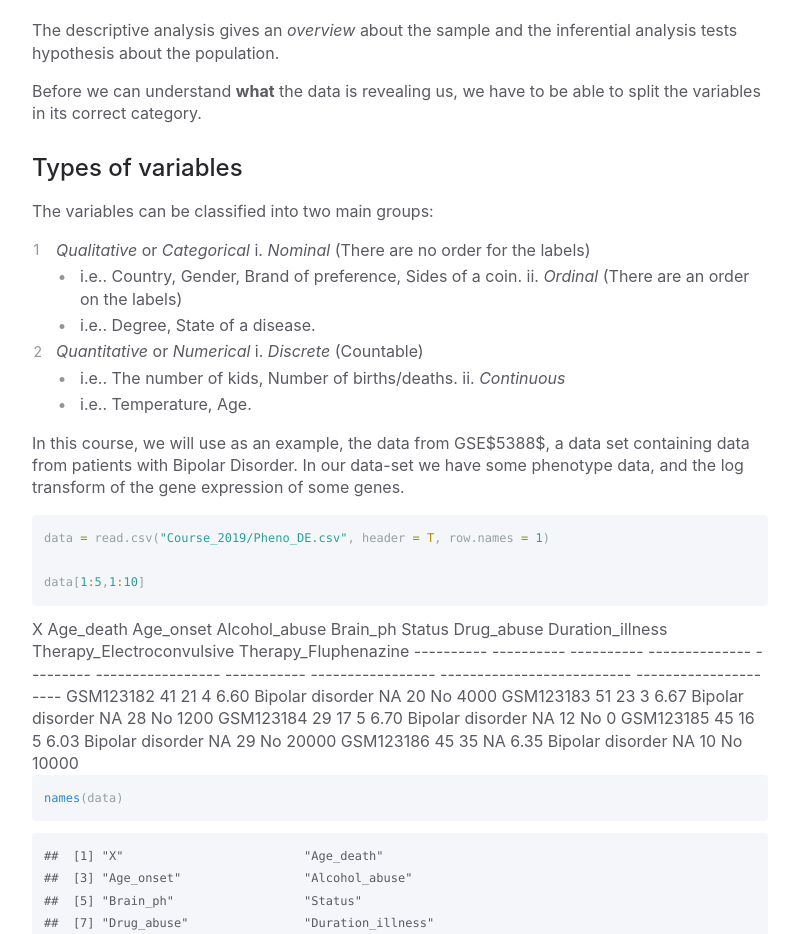
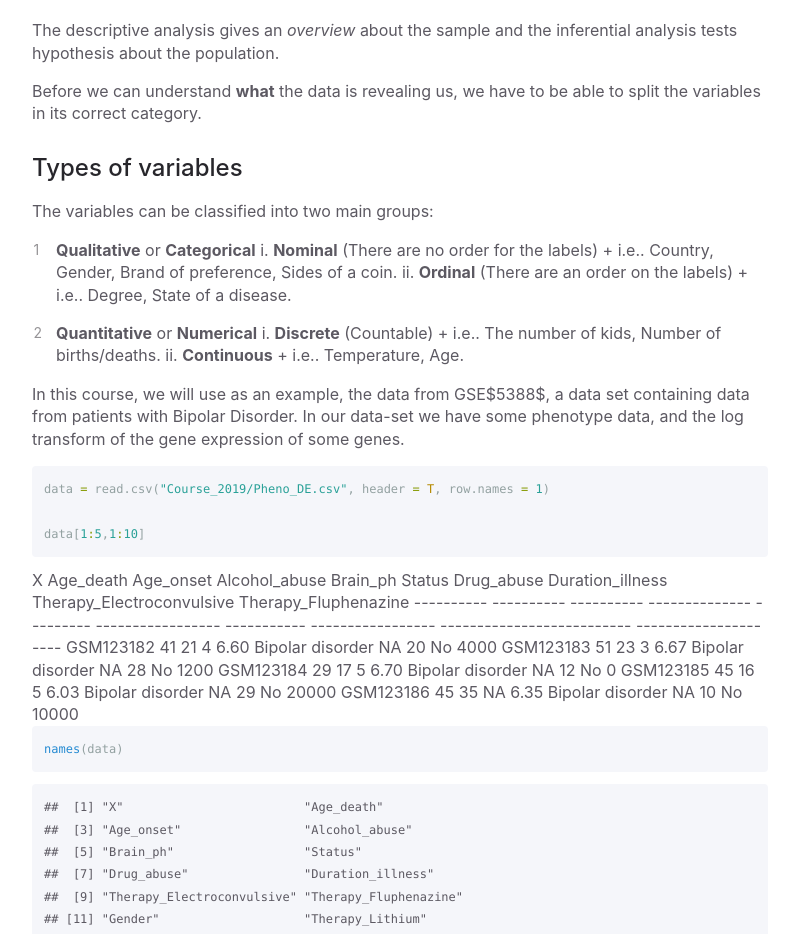
Before and after one commit to deisygysi/EVOP_2019, a Jekyll site: the page built from docs/00_Intro.md, in a window 1280 px wide. Shown: the part 890-1824 px from the top of the page, without its empty margins (356-1149 px from the left). Built offline with Jekyll 4.4.1, drawn with Linux system fonts in a browser that asks for light colours.

```diff
--- a/docs/00_Intro.md
+++ b/docs/00_Intro.md
@@ -25,17 +25,17 @@ Before we can understand **what** the data is revealing us, we have to be able t
 ## Types of variables
 The variables can be classified into two main groups:
 
-1. *Qualitative* or *Categorical*
-  i. *Nominal* (There are no order for the labels)
-    + i.e.. Country, Gender, Brand of preference, Sides of a coin.
-  ii. *Ordinal* (There are an order on the labels)
-    + i.e.. Degree, State of a disease.
+1. **Qualitative** or **Categorical**
+    i. **Nominal** (There are no order for the labels)
+        + i.e.. Country, Gender, Brand of preference, Sides of a coin.
+    ii. **Ordinal** (There are an order on the labels)
+        + i.e.. Degree, State of a disease.
 
-2. *Quantitative* or *Numerical*
-  i. *Discrete* (Countable)
-    + i.e.. The number of kids, Number of births/deaths.
-  ii. *Continuous*
-    + i.e.. Temperature, Age.
+2. **Quantitative** or **Numerical**
+    i. **Discrete** (Countable)
+        + i.e.. The number of kids, Number of births/deaths.
+    ii. **Continuous**
+        + i.e.. Temperature, Age.
 
 In this course, we will use as an example, the data from GSE$5388$, a data set containing data from patients with Bipolar Disorder. In our data-set we have some phenotype data, and the log transform of the gene expression of some genes.
 
```
